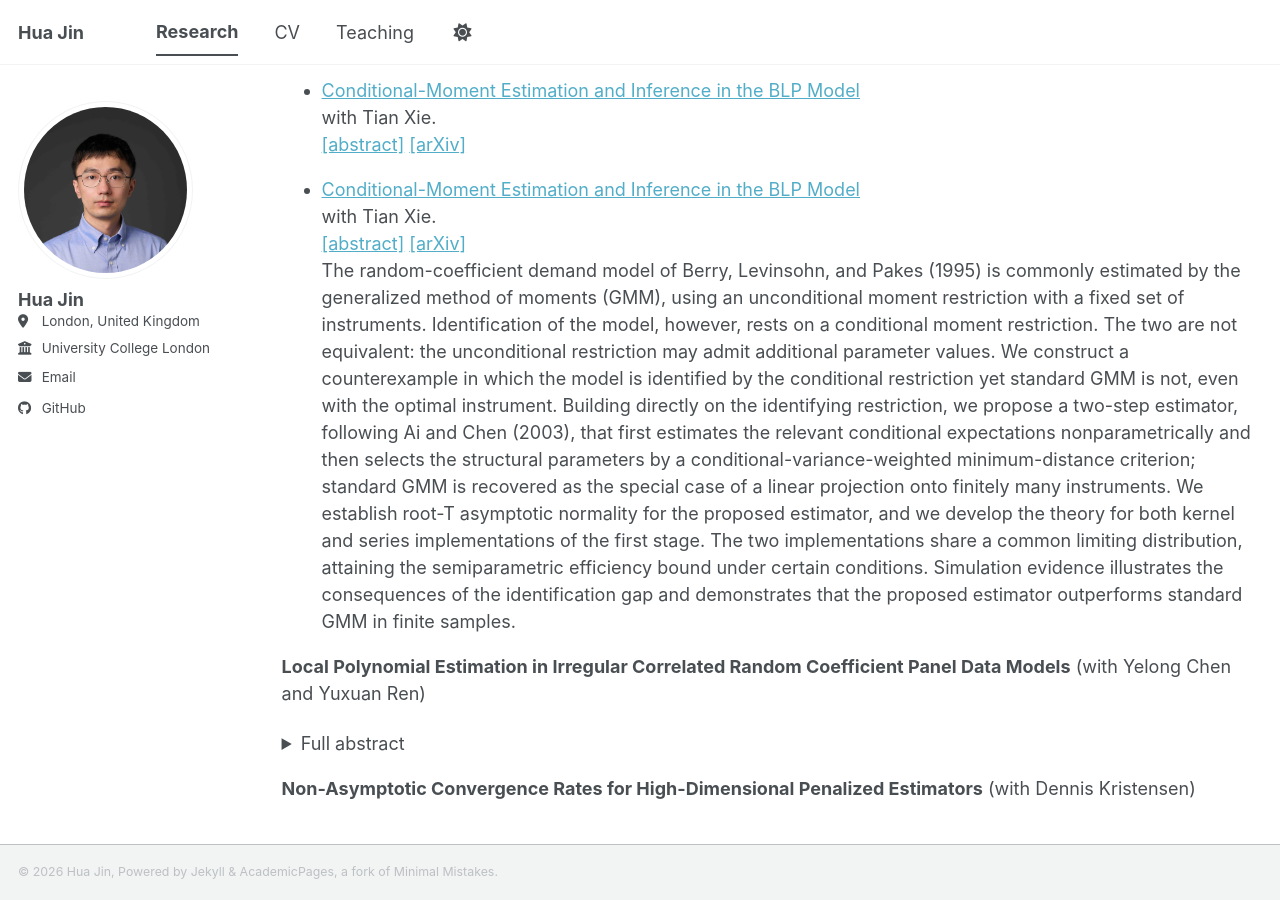
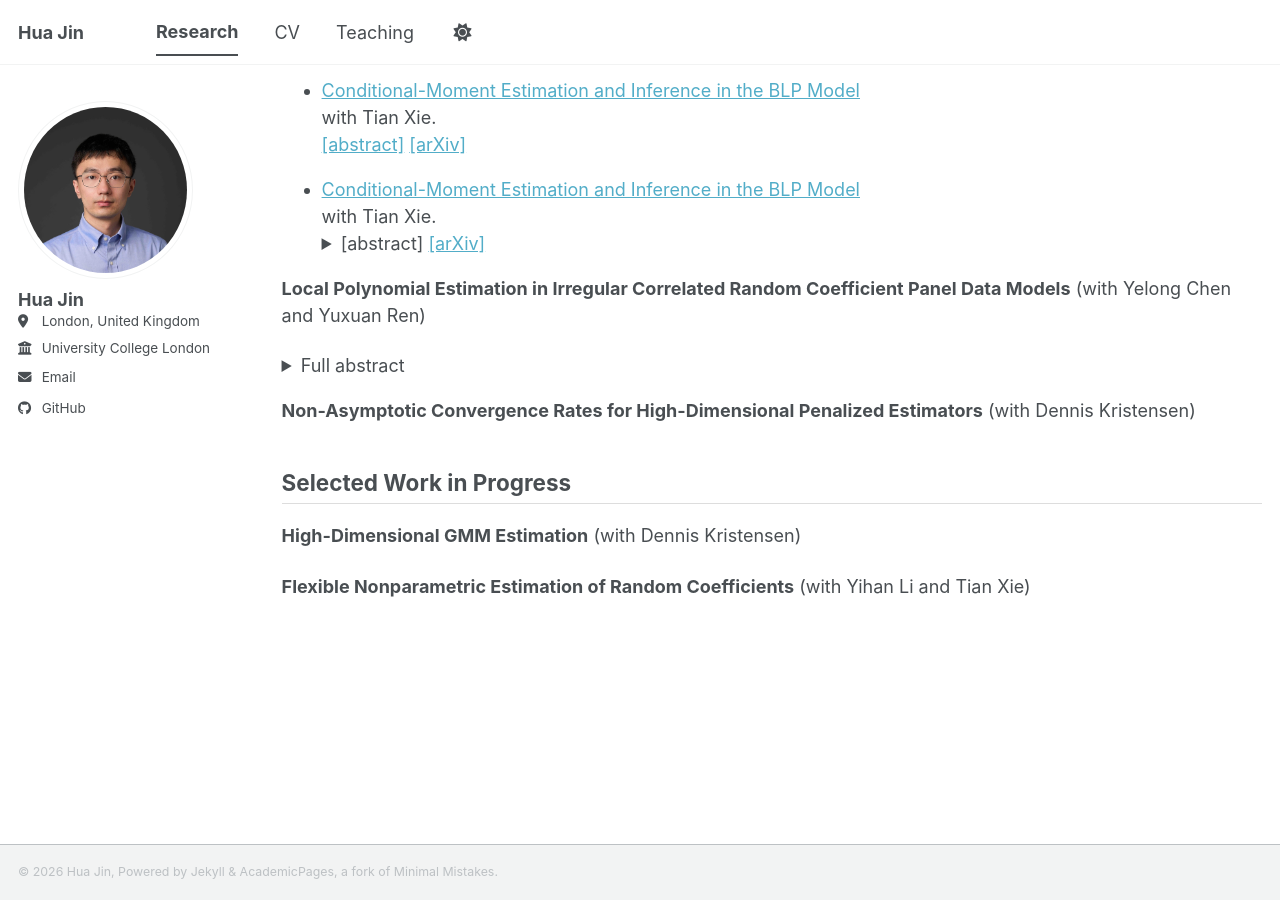
Before and after one commit to huajin-econ/huajin-econ.github.io, a Jekyll site: the page built from _pages/research.md, in a window 1280 px wide and 900 px high, scrolled down 325 px. Built offline with Jekyll 4.4.1, drawn with Linux system fonts in a browser that asks for light colours; a style sheet for code colours, icons or effects is not loaded.

Commit message:
Refactor abstract section to use details tag
Replaced static abstract section with a collapsible details section for improved readability.

```diff
--- a/_pages/research.md
+++ b/_pages/research.md
@@ -34,12 +34,13 @@ This paper develops a framework for estimating demand in differentiated product
 <ul class="papers">
 <li>
   <a href="https://arxiv.org/pdf/2609.15736" target="_blank">Conditional-Moment Estimation and Inference in the BLP Model</a><br>
-  with Tian Xie.<br>
-  <a href="#" class="abs-toggle">[abstract]</a>
-  <a href="https://arxiv.org/abs/2609.15736" target="_blank">[arXiv]</a>
-  <div class="abstract">
-  The random-coefficient demand model of Berry, Levinsohn, and Pakes (1995) is commonly estimated by the generalized method of moments (GMM), using an unconditional moment restriction with a fixed set of instruments. Identification of the model, however, rests on a conditional moment restriction. The two are not equivalent: the unconditional restriction may admit additional parameter values. We construct a counterexample in which the model is identified by the conditional restriction yet standard GMM is not, even with the optimal instrument. Building directly on the identifying restriction, we propose a two-step estimator, following Ai and Chen (2003), that first estimates the relevant conditional expectations nonparametrically and then selects the structural parameters by a conditional-variance-weighted minimum-distance criterion; standard GMM is recovered as the special case of a linear projection onto finitely many instruments. We establish root-T asymptotic normality for the proposed estimator, and we develop the theory for both kernel and series implementations of the first stage. The two implementations share a common limiting distribution, attaining the semiparametric efficiency bound under certain conditions. Simulation evidence illustrates the consequences of the identification gap and demonstrates that the proposed estimator outperforms standard GMM in finite samples.
-  </div>
+  with Tian Xie.
+  <details>
+    <summary><span class="abs-btn">[abstract]</span> <a href="https://arxiv.org/abs/2609.15736" target="_blank">[arXiv]</a></summary>
+    <div class="abstract">
+    The random-coefficient demand model of Berry, Levinsohn, and Pakes (1995) is commonly estimated by the generalized method of moments (GMM), using an unconditional moment restriction with a fixed set of instruments. Identification of the model, however, rests on a conditional moment restriction. The two are not equivalent: the unconditional restriction may admit additional parameter values. We construct a counterexample in which the model is identified by the conditional restriction yet standard GMM is not, even with the optimal instrument. Building directly on the identifying restriction, we propose a two-step estimator, following Ai and Chen (2003), that first estimates the relevant conditional expectations nonparametrically and then selects the structural parameters by a conditional-variance-weighted minimum-distance criterion; standard GMM is recovered as the special case of a linear projection onto finitely many instruments. We establish root-T asymptotic normality for the proposed estimator, and we develop the theory for both kernel and series implementations of the first stage. The two implementations share a common limiting distribution, attaining the semiparametric efficiency bound under certain conditions. Simulation evidence illustrates the consequences of the identification gap and demonstrates that the proposed estimator outperforms standard GMM in finite samples.
+    </div>
+  </details>
 </li>
 </ul>
 
```
